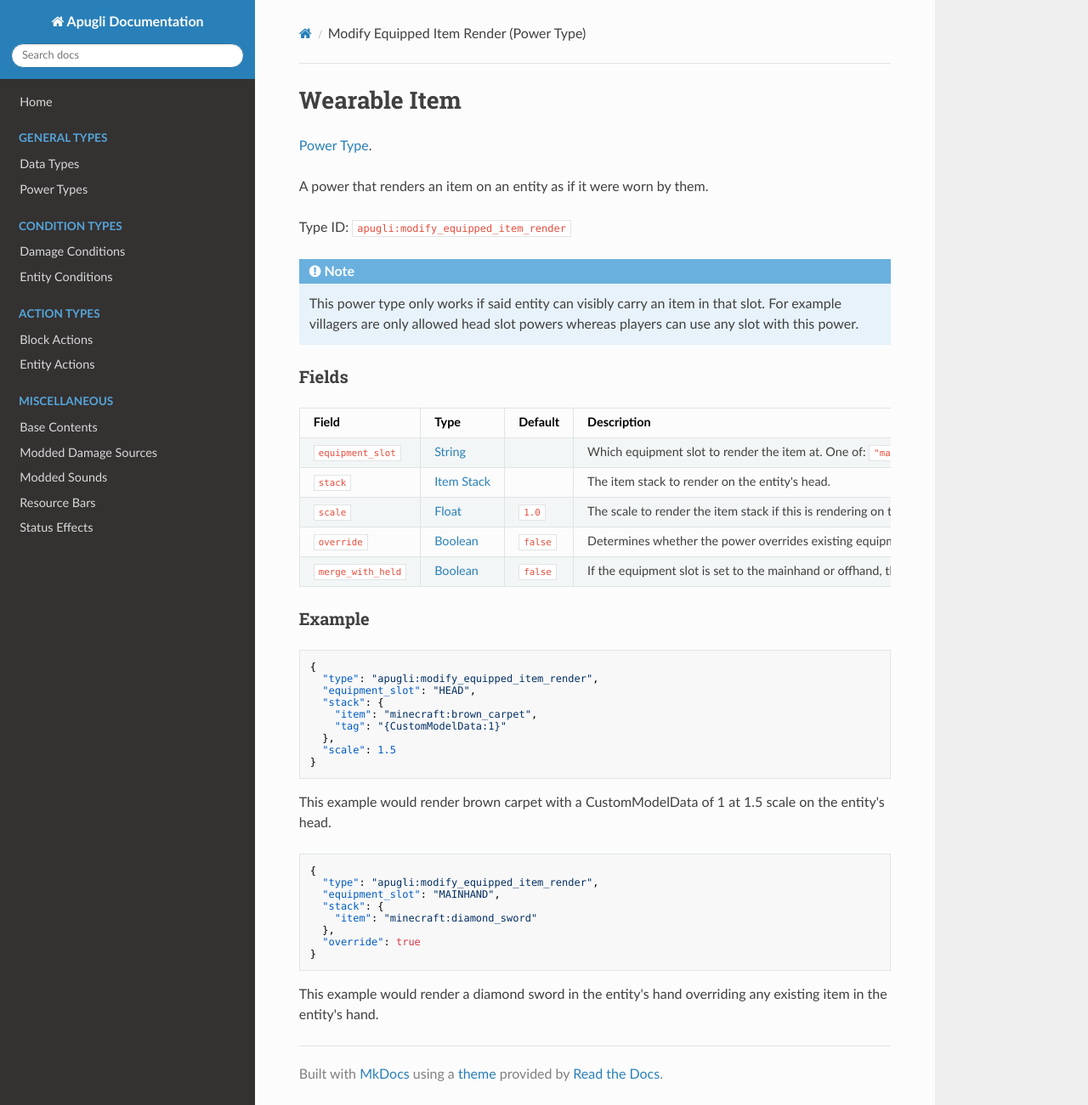
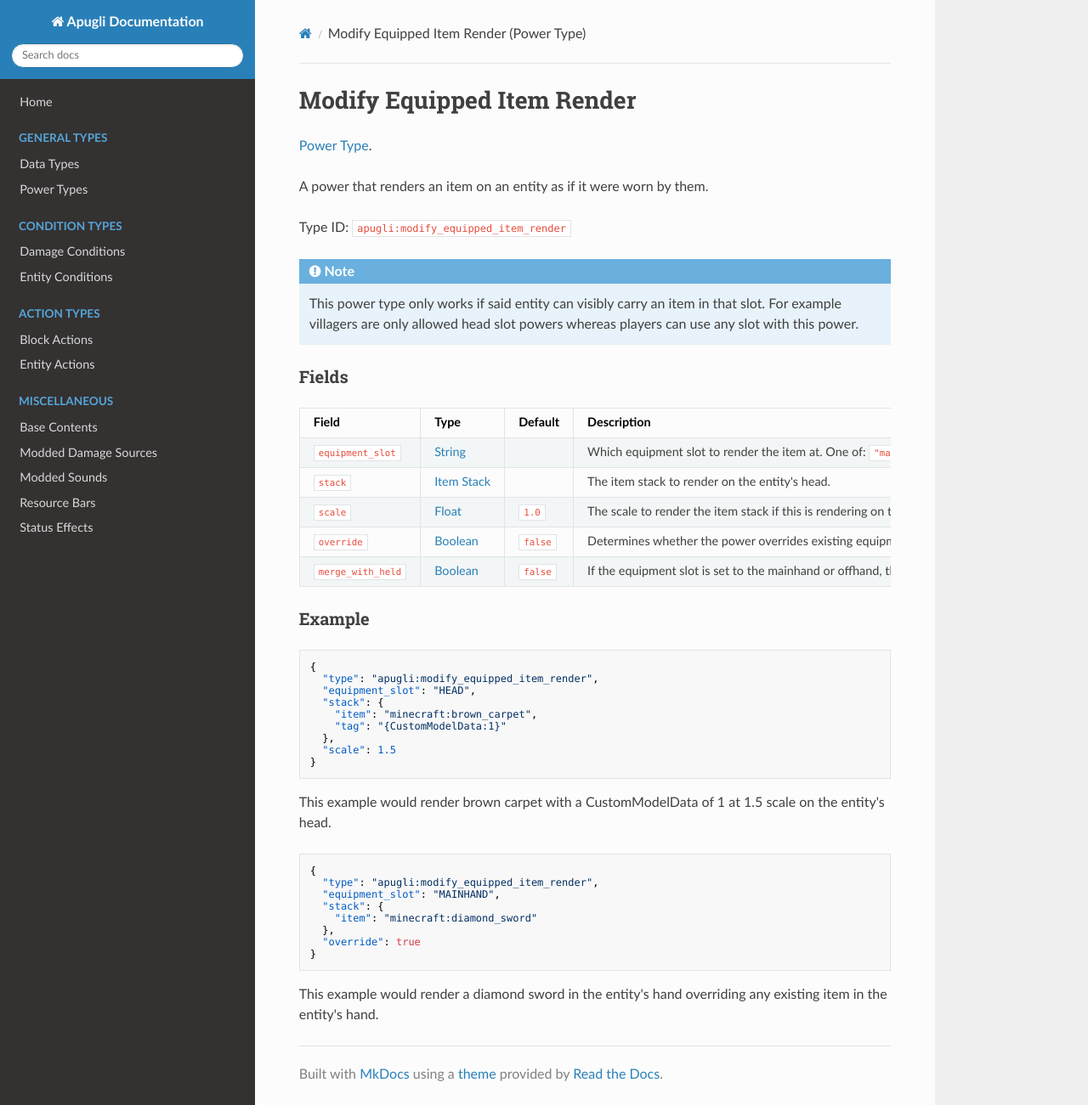
Before and after one commit to MerchantPug/apugli-docs, an MkDocs documentation site: the page built from docs/types/power_types/modify_equipped_item_render.md, in a window 1280 px wide and 1301 px high. Shown: the whole window at 85% size. Built offline with MkDocs 1.6.1, drawn with Linux system fonts in a browser that asks for light colours; nearby versions of some CDN libraries.

Commit message:
Fix Title of modify_equipped_item_render.md

```diff
--- a/docs/types/power_types/modify_equipped_item_render.md
+++ b/docs/types/power_types/modify_equipped_item_render.md
@@ -3,7 +3,7 @@ title: Modify Equipped Item Render (Power Type)
 date: 2021-04-03
 ---
 
-# Wearable Item
+# Modify Equipped Item Render
 
 [Power Type](../power_types.md).
 
```
